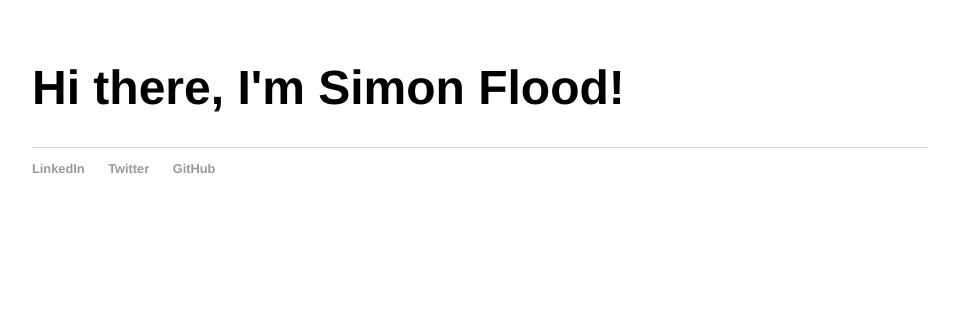
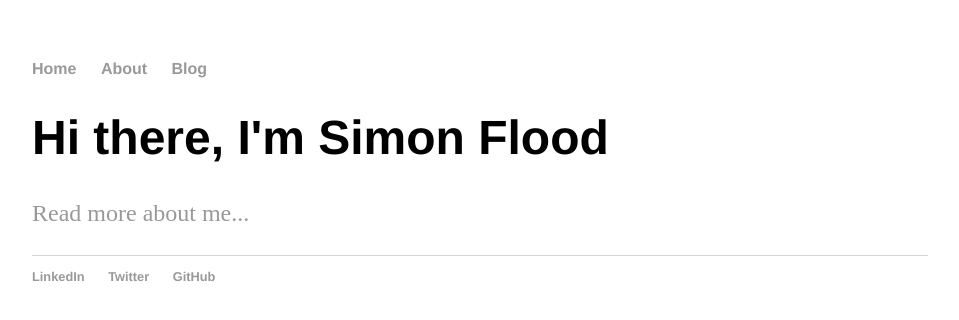
Before and after one commit to simonflood/simonflood.github.io, a Jekyll site: the page built from index.html, in a window 1280 px wide. Shown: the top 320 px of the page, without its empty margins (160-1119 px from the left). Built offline with Jekyll 4.4.1, drawn with Linux system fonts in a browser that asks for light colours.

Commit message:
Update index.html
Switch to Jekyll

```diff
--- a/index.html
+++ b/index.html
@@ -1,21 +1,8 @@
-<!DOCTYPE html>
-<html>
-	<head>
-		<title>Simon Flood</title>
-		<link rel="stylesheet" type="text/css" href="/css/main.css">
-	</head>
-	<body>
-		<div class="container">
-    		<div class="blurb">
-        		<h1>Hi there, I'm Simon Flood!</h1>
-				</div><!-- /.blurb -->
-		</div><!-- /.container -->
-		<footer>
-    		<ul>
-            <li /><a href="https://linkedin.com/in/simonflood">LinkedIn</a>
-            <li /><a href="https://twitter.com/simon_flood">Twitter</a>
-        		<li /><a href="https://github.com/simonflood">GitHub</a>
-			</ul>
-		</footer>
-	</body>
-</html>
+---
+layout: default
+title: Simon Flood
+---
+<div class="blurb">
+	<h1>Hi there, I'm Simon Flood</h1>
+	<p><a href="/about">Read more about me...</a></p>
+</div><!-- /.blurb -->
```
